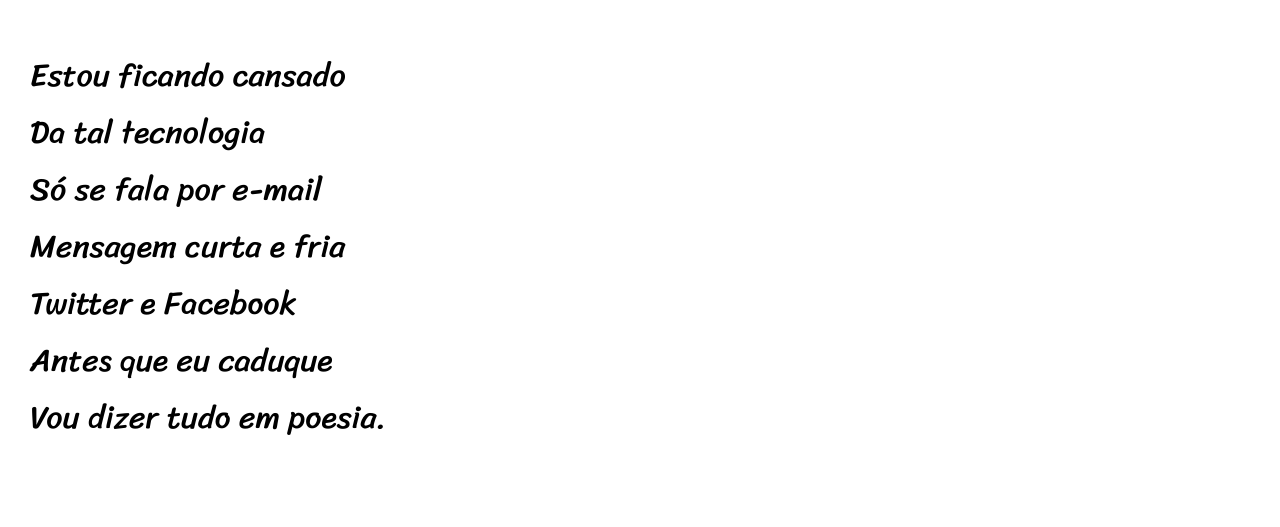
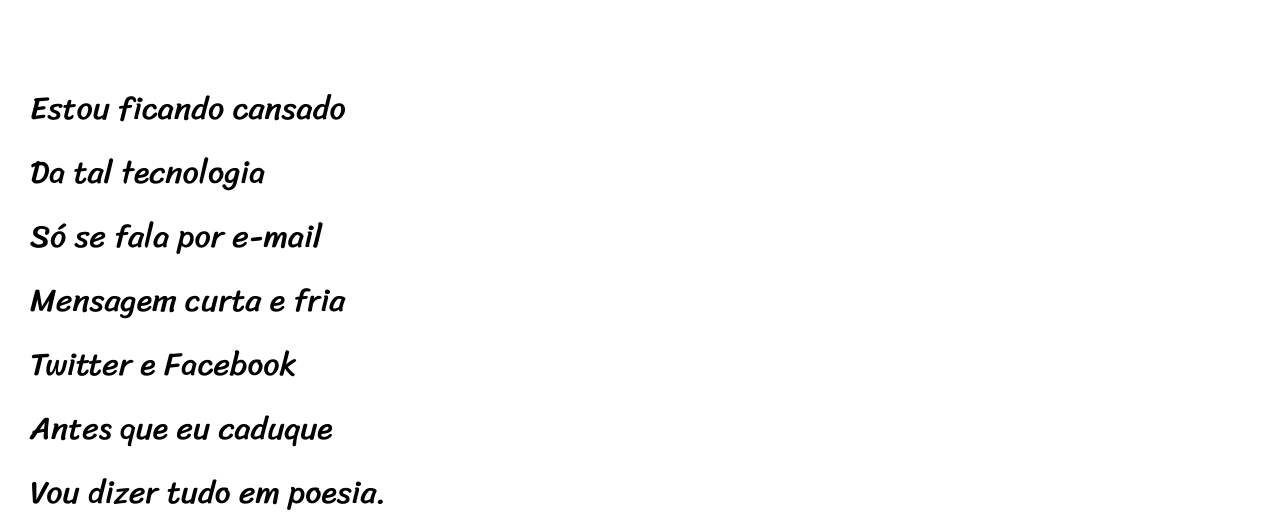
Before and after one commit to CH-025/html-css, a plain HTML site: page desafios/desafio12/index.html in a window 1280 px wide. Shown: the part 254-781 px from the top of the page. Drawn offline with Linux system fonts and the light colour scheme.

Commit message:
novas tags usadas

```diff
--- a/desafios/desafio12/style.css
+++ b/desafios/desafio12/style.css
@@ -14,7 +14,7 @@
     font-size: 1em;
 }
 
-body {
+html,  body {
     min-height: 100vh;
     background-color: darkgray;
     font-family: var(--fonte1);
@@ -48,9 +48,10 @@
 }
 
 section {
-    padding-top: 50px;
-    padding-bottom: 50px;
+    padding-top: 10vh;
+    padding-bottom: 10vh;
     padding-left: 30px;
+    line-height: 2em;
     font-family: var(--fonte3);
     font-size: 32px;
 }
```
